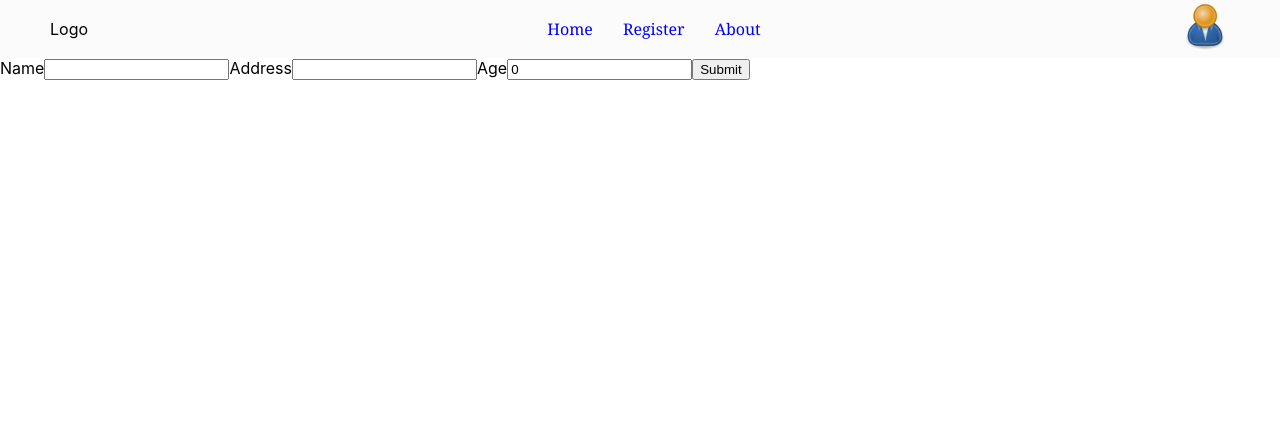
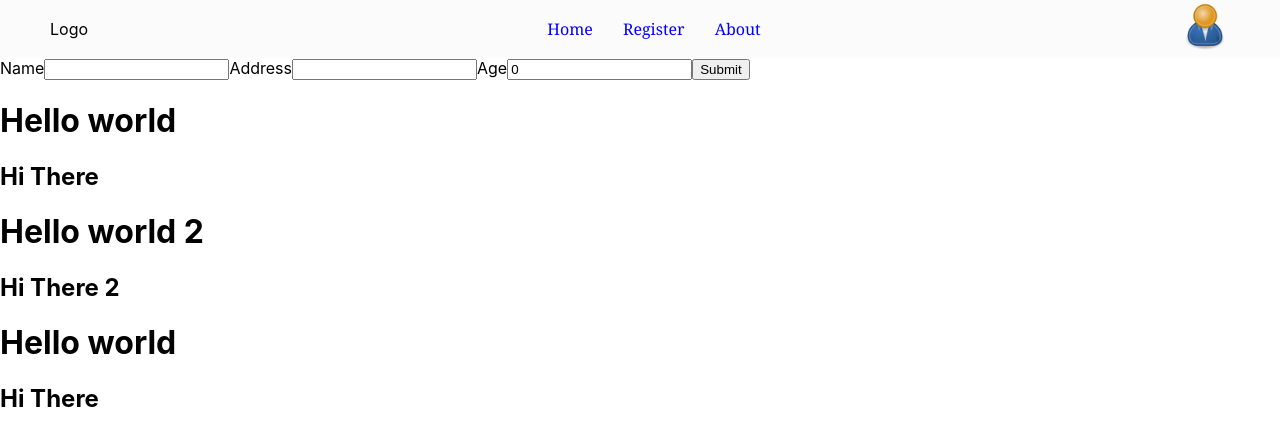
Before and after one commit to Amritesh21/ReactPractice, a React (Create React App) app in the folder reacttut/: page /form in a window 1280 px wide. Shown: the top 446 px of the page. Built offline with nearby package versions, Linux system fonts and the light colour scheme.

Commit message:
LAZY LOADING REACT PROGRAM

```diff
--- a/reacttut/src/ComponentsFolder/FormCreate.js
+++ b/reacttut/src/ComponentsFolder/FormCreate.js
@@ -1,4 +1,11 @@
-import React, {useState} from 'react';
+import React, {Suspense, useState} from 'react';
+
+//const FormsCacheTest = React.lazy(() => import('./FormsCacheTest'));
+//const FormsCacheTest = React.lazy(() => import('./FormsCacheTest')); // For default component
+
+const FormsCacheTest = React.lazy(() => import('./FormsCacheTest').then(module => ({ default : module.FormsCacheTest }))) // for non default component
+const FormsCacheTest2 = React.lazy(() => import('./FormsCacheTest').then(module => ({ default : module.FormsCacheTest2 }))) // for non default component
+
 
 const FormCreation = () => {
 
@@ -31,6 +38,11 @@ const FormCreation = () => {
                 onChange = {(e) => setAge(e.target.value)}/>
                 <button type = "submit" onClick = {(e) => formSubmit(e)}>Submit</button>
             </form>
+            <Suspense fallback={<h1>Loading</h1>}>
+                <FormsCacheTest/>
+                <FormsCacheTest2/>
+                <FormsCacheTest/>
+            </Suspense>
         </div>
     )
 
--- /dev/null
+++ b/reacttut/src/ComponentsFolder/FormsCacheTest.js
@@ -0,0 +1,17 @@
+export const FormsCacheTest = () => {
+    return(
+        <div>
+        <h1>Hello world</h1>
+        <h2>Hi There</h2>
+        </div>
+    )
+}
+
+export const FormsCacheTest2 = () => {
+    return(
+        <div>
+        <h1>Hello world 2</h1>
+        <h2>Hi There 2</h2>
+        </div>
+    )
+}
```
Also changed, not shown: reacttut/src/App.js (+7 -7 lines).
